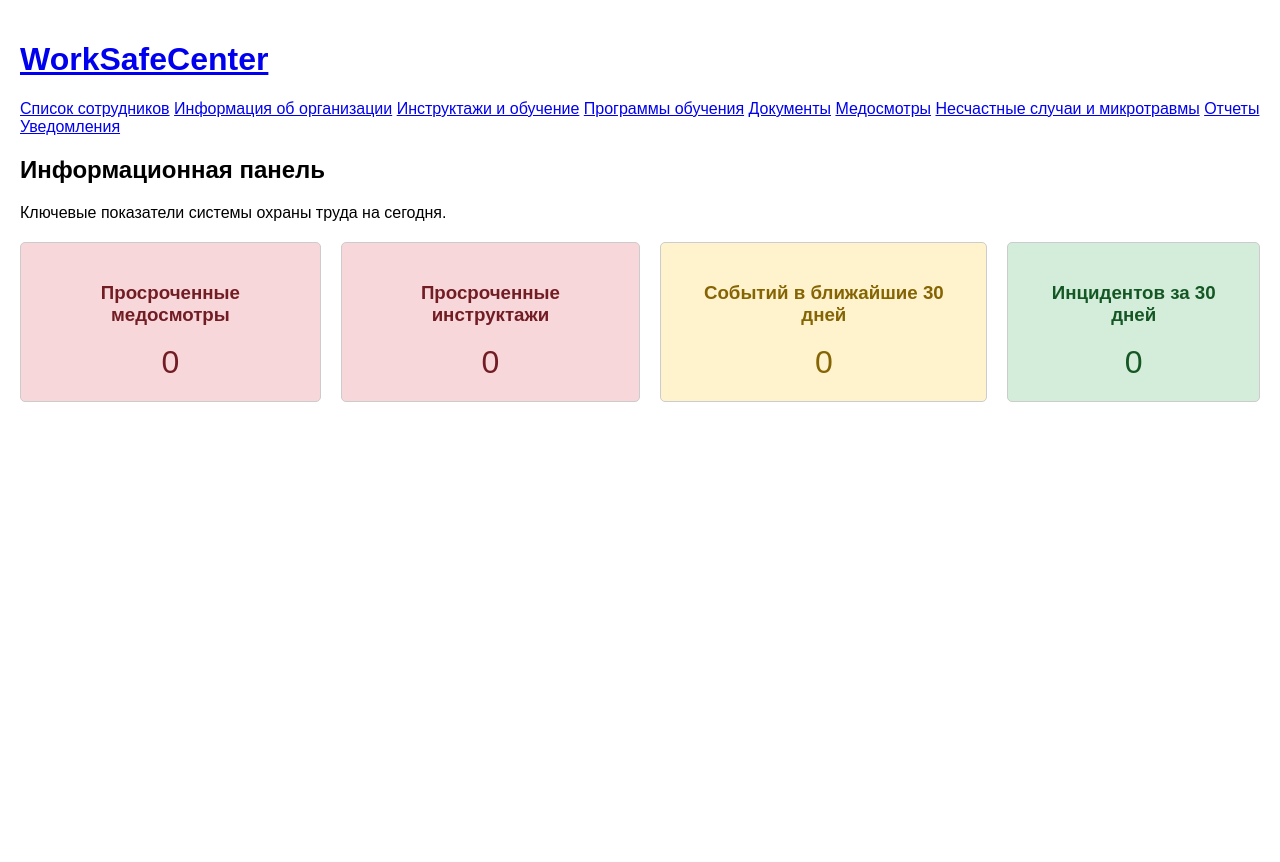
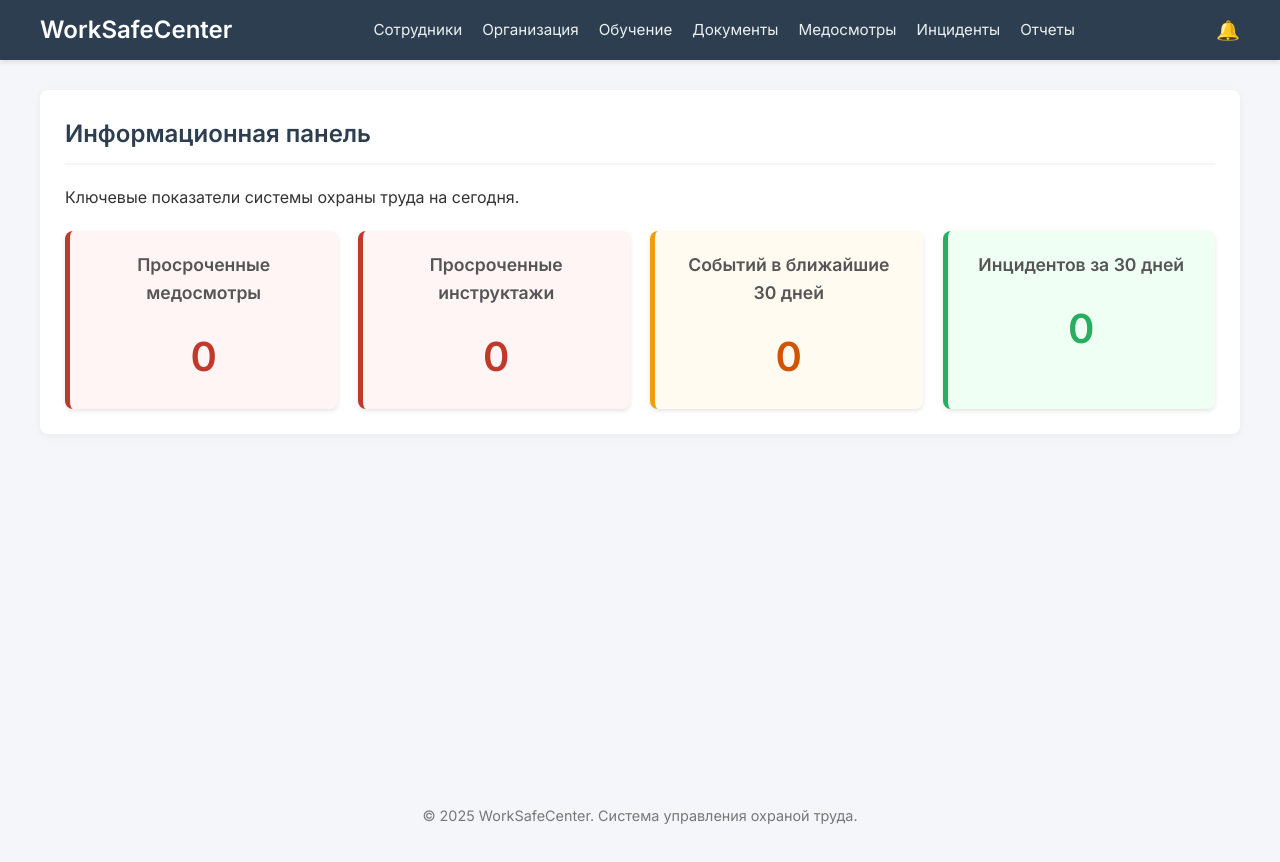
Before and after one commit to evlx87/WorkSafeCenter, a Django app: page / in a window 1280 px wide. Before the commit the page ends 402 px from the top, so only its background shows below. Run offline with Django 5.2, Linux system fonts and the light colour scheme; data that the repository does not hold is empty.

Commit message:
Обновлен базовый стиль оформления html страниц

```diff
--- a/static/css/style.css
+++ b/static/css/style.css
@@ -1,16 +1,230 @@
+:root {
+    /* Цветовая палитра */
+    --primary-color: #2c3e50;    /* Темно-синий для шапки */
+    --accent-color: #3498db;     /* Голубой для ссылок и кнопок */
+    --success-color: #27ae60;    /* Зеленый для активных статусов */
+    --warning-color: #f39c12;    /* Оранжевый для предупреждений */
+    --danger-color: #c0392b;     /* Красный для ошибок/просрочек */
+    --bg-color: #f4f6f9;         /* Светло-серый фон страницы */
+    --card-bg: #ffffff;          /* Белый фон карточек */
+    --text-color: #333333;
+    --border-color: #e0e0e0;
+}
+
 body {
-    font-family: Arial, sans-serif;
+    font-family: 'Inter', Arial, sans-serif;
+    background-color: var(--bg-color);
+    color: var(--text-color);
     margin: 0;
-    padding: 20px;
+    line-height: 1.6;
 }
-header, nav, main, footer {
+
+/* --- Header & Nav --- */
+.main-header {
+    background-color: var(--primary-color);
+    color: white;
+    padding: 0 20px;
+    box-shadow: 0 2px 5px rgba(0,0,0,0.1);
+}
+
+.header-container {
+    display: flex;
+    justify-content: space-between;
+    align-items: center;
+    max-width: 1200px;
+    margin: 0 auto;
+    height: 60px;
+}
+
+.logo {
+    font-size: 1.5rem;
+    font-weight: bold;
+    color: white;
+    text-decoration: none;
+}
+
+.main-nav ul {
+    list-style: none;
+    padding: 0;
+    margin: 0;
+    display: flex;
+    gap: 20px;
+}
+
+.main-nav a {
+    color: #ecf0f1;
+    text-decoration: none;
+    font-size: 0.95rem;
+    transition: color 0.3s;
+}
+
+.main-nav a:hover {
+    color: var(--accent-color);
+}
+
+.notification-link {
+    text-decoration: none;
+    font-size: 1.2rem;
+}
+
+/* --- Layout --- */
+.container {
+    max-width: 1200px;
+    margin: 30px auto;
+    padding: 0 20px;
+    min-height: 80vh;
+}
+
+section {
+    background: var(--card-bg);
+    padding: 25px;
+    border-radius: 8px;
+    box-shadow: 0 2px 8px rgba(0,0,0,0.05);
     margin-bottom: 20px;
 }
-nav ul {
-    list-style: none;
-    padding: 0;
+
+h2 {
+    border-bottom: 2px solid var(--bg-color);
+    padding-bottom: 10px;
+    margin-top: 0;
+    color: var(--primary-color);
 }
-nav ul li {
-    display: inline;
-    margin-right: 10px;
+
+/* --- Buttons --- */
+.button, button[type="submit"] {
+    display: inline-block;
+    background-color: var(--accent-color);
+    color: white;
+    padding: 10px 20px;
+    border: none;
+    border-radius: 4px;
+    cursor: pointer;
+    text-decoration: none;
+    font-size: 1rem;
+    transition: background 0.3s;
 }
+
+.button:hover, button[type="submit"]:hover {
+    background-color: #2980b9;
+}
+
+a.button {
+    color: white; /* Fix link color override */
+}
+
+/* --- Tables --- */
+table {
+    width: 100%;
+    border-collapse: collapse;
+    margin: 20px 0;
+    font-size: 0.95rem;
+}
+
+th, td {
+    padding: 12px 15px;
+    border: 1px solid var(--border-color);
+    text-align: left;
+}
+
+th {
+    background-color: var(--primary-color);
+    color: white;
+    font-weight: 500;
+}
+
+tr:nth-child(even) {
+    background-color: #f9f9f9;
+}
+
+tr:hover {
+    background-color: #f1f1f1;
+}
+
+/* --- Forms --- */
+form p {
+    margin-bottom: 15px;
+}
+
+label {
+    display: block;
+    margin-bottom: 5px;
+    font-weight: 600;
+}
+
+input[type="text"],
+input[type="email"],
+input[type="date"],
+input[type="datetime-local"],
+select,
+textarea,
+.form-control {
+    width: 100%;
+    padding: 10px;
+    border: 1px solid #ccc;
+    border-radius: 4px;
+    box-sizing: border-box; /* Важно для padding */
+    font-family: inherit;
+}
+
+input:focus, select:focus, textarea:focus {
+    border-color: var(--accent-color);
+    outline: none;
+    box-shadow: 0 0 5px rgba(52, 152, 219, 0.3);
+}
+
+/* --- Dashboard Cards (Dashboard) --- */
+.dashboard-grid {
+    display: grid;
+    grid-template-columns: repeat(auto-fit, minmax(250px, 1fr));
+    gap: 20px;
+    margin-top: 20px;
+}
+
+.stat-card {
+    background: white;
+    padding: 20px;
+    border-radius: 8px;
+    text-align: center;
+    box-shadow: 0 2px 4px rgba(0,0,0,0.1);
+    border-left: 5px solid #ccc; /* Default styling */
+}
+
+.stat-card h3 {
+    margin-top: 0;
+    font-size: 1.1rem;
+    color: #555;
+}
+
+.stat-card .count {
+    font-size: 2.5rem;
+    font-weight: bold;
+    margin: 10px 0 0;
+}
+
+/* Specific Card Colors */
+.card-danger {
+    background-color: #fff5f5;
+    border-left-color: var(--danger-color);
+    color: var(--danger-color);
+}
+
+.card-warning {
+    background-color: #fffbf0;
+    border-left-color: var(--warning-color);
+    color: #d35400;
+}
+
+.card-success {
+    background-color: #f0fff4;
+    border-left-color: var(--success-color);
+    color: var(--success-color);
+}
+
+/* --- Footer --- */
+.main-footer {
+    text-align: center;
+    padding: 20px;
+    color: #777;
+    font-size: 0.9rem;
+    margin-top: 40px;
+}
--- a/templates/base.html
+++ b/templates/base.html
@@ -7,27 +7,45 @@
   <title>{% block title %}WorkSafeCenter{% endblock %}</title>
   <link rel="stylesheet" href="{% static 'css/style.css' %}">
   <link rel="icon" href="{% static 'favicon.ico' %}">
+  <link href="https://fonts.googleapis.com/css2?family=Inter:wght@400;500;600&display=swap" rel="stylesheet">
 </head>
 <body>
-<header>
-  <a href="{% url 'index' %}" class="header-logo">
-    <h1>WorkSafeCenter</h1>
-  </a>
-  <div class="button-container">
-    <a href="{% url 'employees:employee_list' %}">Список сотрудников</a>
-    <a href="{% url 'organization:organization_info' %}">Информация об организации</a>
-    <a href="{% url 'safety_trainings_list' %}">Инструктажи и обучение</a>
-    <a href="{% url 'programs:program_list' %}">Программы обучения</a>
-    <a href="{% url 'documents:documents_list' %}">Документы</a>
-    <a href="{% url 'medical_checks:medical_check_list' %}">Медосмотры</a>
-    <a href="{% url 'incidents:incident_list' %}">Несчастные случаи и микротравмы</a>
-    <a href="{% url 'reports:reports_index' %}">Отчеты</a>
-    <a href="{% url 'notifications:notification_list' %}">Уведомления</a>
+<header class="main-header">
+  <div class="header-container">
+    <a href="{% url 'index' %}" class="logo">
+      WorkSafeCenter
+    </a>
+    <nav class="main-nav">
+      <ul>
+        <li><a href="{% url 'employees:employee_list' %}">Сотрудники</a></li>
+        <li><a href="{% url 'organization:organization_info' %}">Организация</a></li>
+        <li><a href="{% url 'safety_trainings_list' %}">Обучение</a></li>
+        <li><a href="{% url 'documents:documents_list' %}">Документы</a></li>
+        <li><a href="{% url 'medical_checks:medical_check_list' %}">Медосмотры</a></li>
+        <li><a href="{% url 'incidents:incident_list' %}">Инциденты</a></li>
+        <li><a href="{% url 'reports:reports_index' %}">Отчеты</a></li>
+      </ul>
+    </nav>
+    <div class="user-actions">
+        <a href="{% url 'notifications:notification_list' %}" class="notification-link">🔔</a>
+    </div>
   </div>
 </header>
-<main>
+<main class="container">
+  {% if messages %}
+    <div class="messages">
+      {% for message in messages %}
+        <div class="alert {{ message.tags }}">{{ message }}</div>
+      {% endfor %}
+    </div>
+  {% endif %}
+
   {% block content %}
   {% endblock %}
 </main>
+
+<footer class="main-footer">
+    <p>&copy; {% now "Y" %} WorkSafeCenter. Система управления охраной труда.</p>
+</footer>
 </body>
 </html>
--- a/templates/index.html
+++ b/templates/index.html
@@ -1,7 +1,7 @@
 {% extends 'base.html' %}
 
 {% block title %}
-WorkSafeCenter - Главная
+WorkSafeCenter - Панель управления
 {% endblock %}
 
 {% block content %}
@@ -9,22 +9,25 @@ WorkSafeCenter - Главная
     <h2>Информационная панель</h2>
     <p>Ключевые показатели системы охраны труда на сегодня.</p>
 
-    <div style="display: flex; gap: 20px; margin-top: 20px;">
-        <div style="border: 1px solid #ccc; padding: 20px; border-radius: 5px; text-align: center; background-color: #f8d7da; color: #721c24;">
+    <div class="dashboard-grid">
+        <div class="stat-card card-danger">
             <h3>Просроченные медосмотры</h3>
-            <p style="font-size: 2em; margin: 0;">{{ overdue_checks_count }}</p>
+            <p class="count">{{ overdue_checks_count }}</p>
         </div>
-        <div style="border: 1px solid #ccc; padding: 20px; border-radius: 5px; text-align: center; background-color: #f8d7da; color: #721c24;">
+
+        <div class="stat-card card-danger">
             <h3>Просроченные инструктажи</h3>
-            <p style="font-size: 2em; margin: 0;">{{ overdue_trainings_count }}</p>
+            <p class="count">{{ overdue_trainings_count }}</p>
         </div>
-        <div style="border: 1px solid #ccc; padding: 20px; border-radius: 5px; text-align: center; background-color: #fff3cd; color: #856404;">
+
+        <div class="stat-card card-warning">
             <h3>Событий в ближайшие 30 дней</h3>
-            <p style="font-size: 2em; margin: 0;">{{ upcoming_events_count }}</p>
+            <p class="count">{{ upcoming_events_count }}</p>
         </div>
-        <div style="border: 1px solid #ccc; padding: 20px; border-radius: 5px; text-align: center; background-color: #d4edda; color: #155724;">
+
+        <div class="stat-card card-success">
             <h3>Инцидентов за 30 дней</h3>
-            <p style="font-size: 2em; margin: 0;">{{ recent_incidents_count }}</p>
+            <p class="count">{{ recent_incidents_count }}</p>
         </div>
     </div>
 </section>
```
